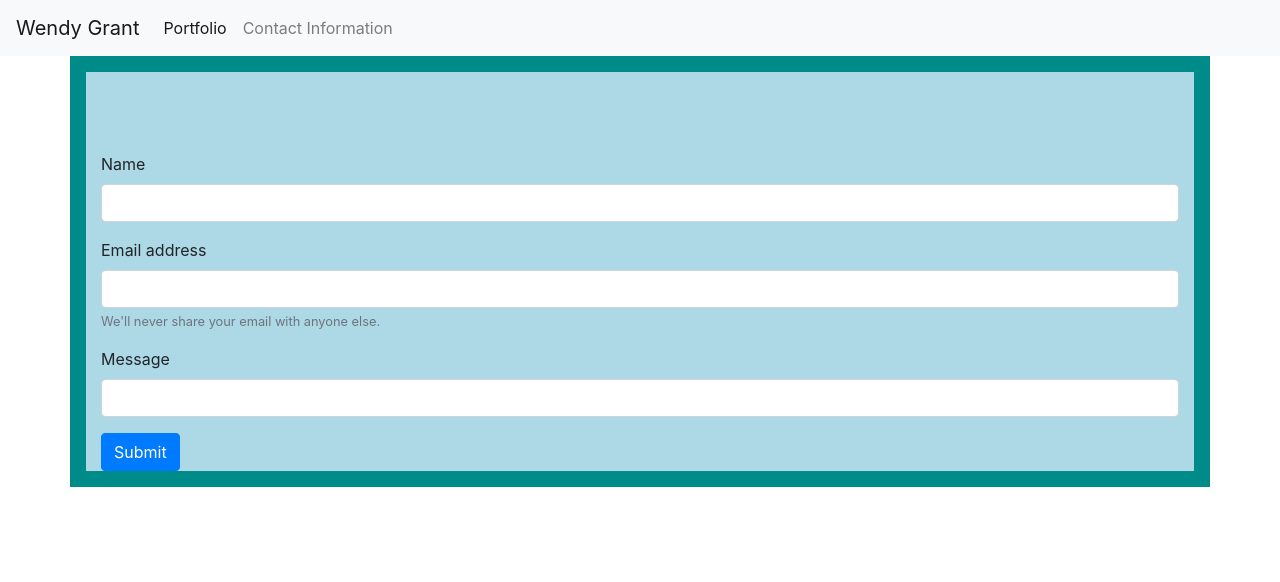
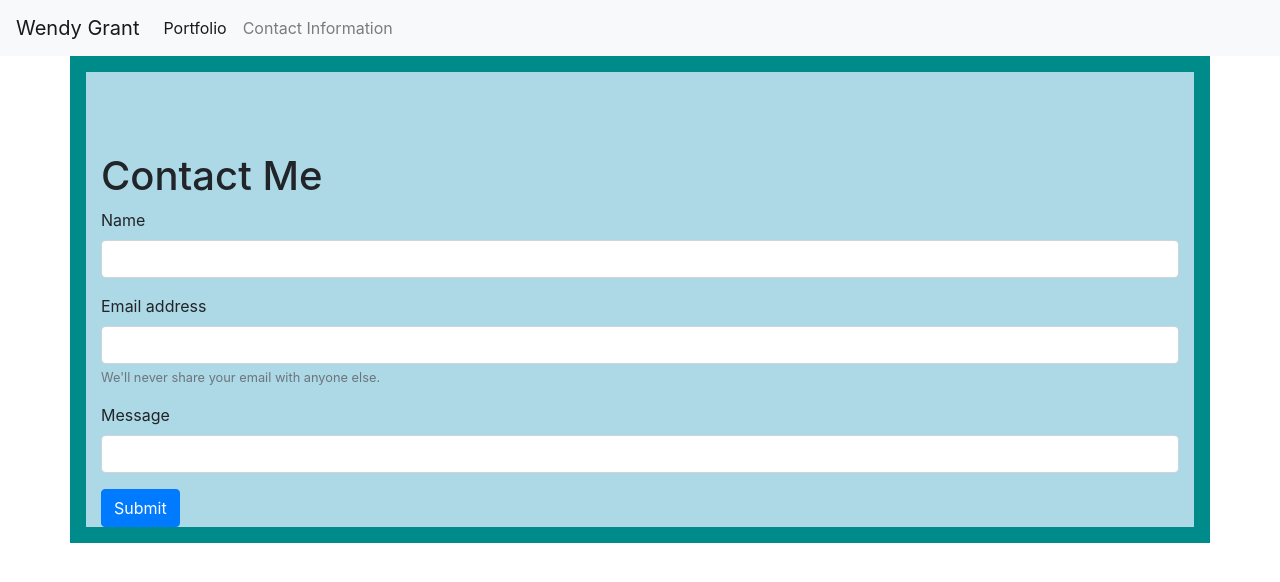
Before and after one commit to wkgrant78/INITIAL_wkgrant78.github.io, a plain HTML site: page contact.html in a window 1280 px wide. Drawn offline with nearby package versions, Linux system fonts and the light colour scheme.

Commit message:
updated contact.html layout

```diff
--- a/contact.html
+++ b/contact.html
@@ -41,6 +41,9 @@
 
     <div class="container">
 
+      <!-- Container heading-->
+      <h1>Contact Me</h1>
+
       <!-- Contact Me form-->
       <form>
         <div class="form-group">
```
